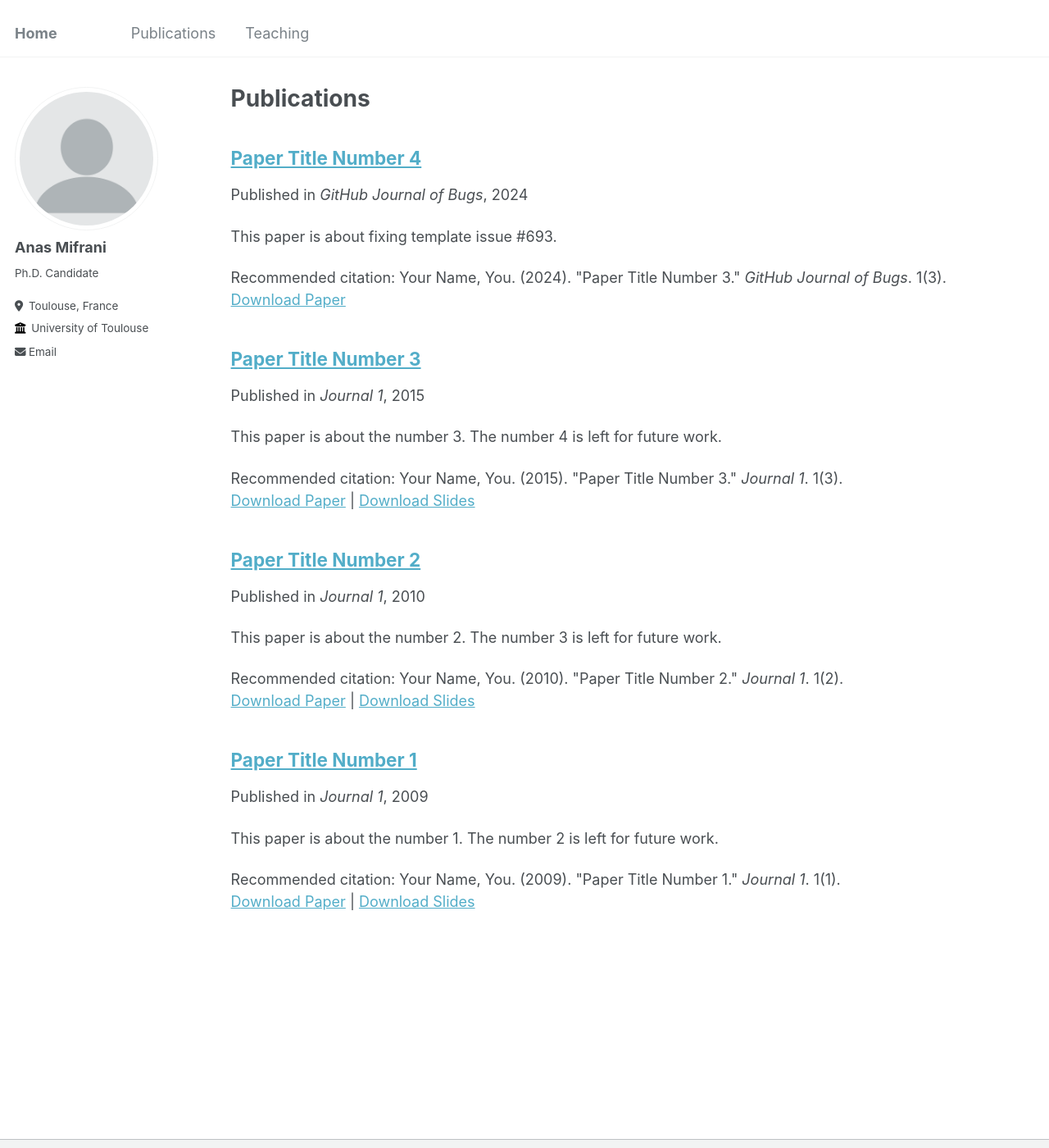
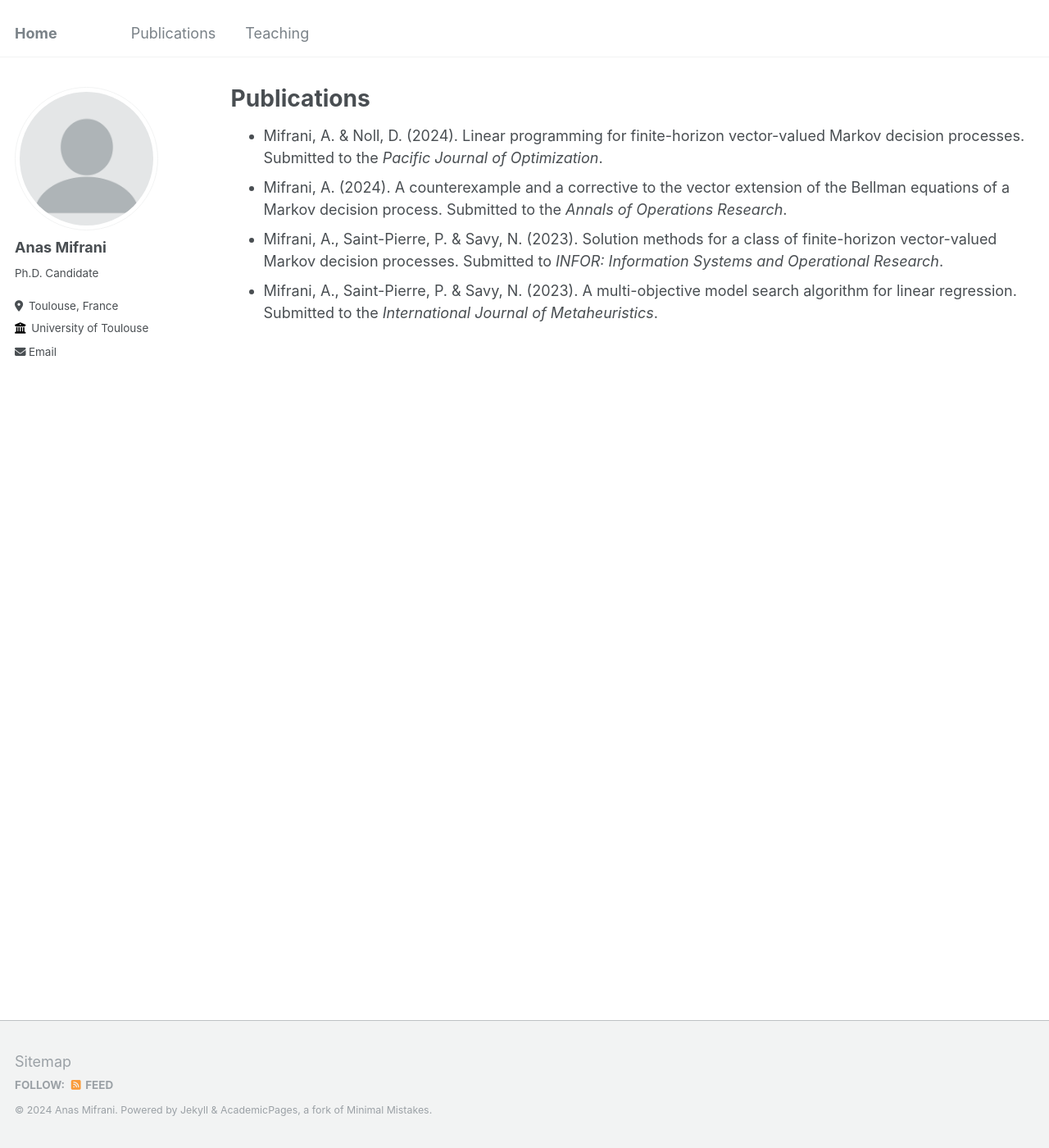
Before and after one commit to anmifrani/anmifrani.github.io, a Jekyll site: the page built from _pages/publications.md, in a window 1280 px wide and 1400 px high. Shown: the whole window at 82% size. Built offline with Jekyll 4.4.1, drawn with Linux system fonts in a browser that asks for light colours.

Commit message:
Update publications.md

```diff
--- a/_pages/publications.md
+++ b/_pages/publications.md
@@ -5,12 +5,7 @@ permalink: /publications/
 author_profile: true
 ---
 
-{% if site.author.googlescholar %}
-  <div class="wordwrap">You can also find my articles on <a href="{{site.author.googlescholar}}">my Google Scholar profile</a>.</div>
-{% endif %}
-
-{% include base_path %}
-
-{% for post in site.publications reversed %}
-  {% include archive-single.html %}
-{% endfor %}
+* Mifrani, A. & Noll, D. (2024). Linear programming for finite-horizon vector-valued Markov decision processes. Submitted to the <em>Pacific Journal of Optimization</em>.
+* Mifrani, A. (2024). A counterexample and a corrective to the vector extension of the Bellman equations of a Markov decision process. Submitted to the <em>Annals of Operations Research</em>.
+* Mifrani, A., Saint-Pierre, P. & Savy, N. (2023). Solution methods for a class of finite-horizon vector-valued Markov decision processes. Submitted to <em>INFOR: Information Systems and Operational Research</em>.
+* Mifrani, A., Saint-Pierre, P. & Savy, N. (2023). A multi-objective model search algorithm for linear regression. Submitted to the <em>International Journal of Metaheuristics</em>.
```
